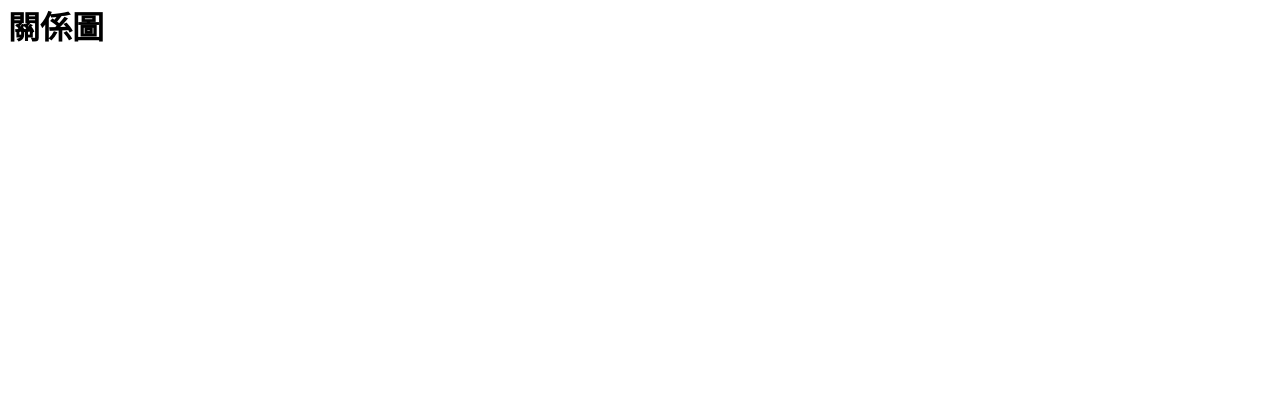
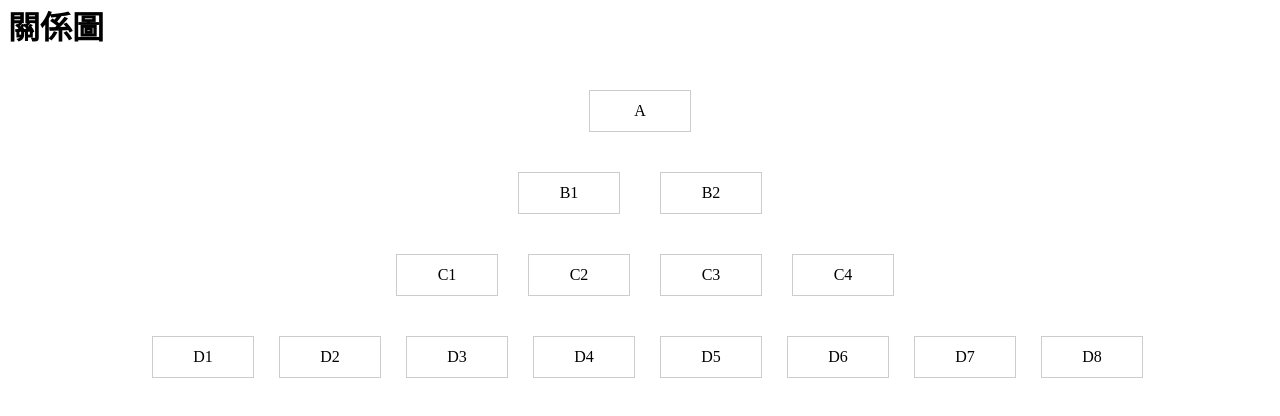
Before and after one commit to chenyunhsin/InsuranceSystem, a Vue app in the folder insurance_system_frontend/: page /home in a window 1280 px wide. Shown: the part 194-610 px from the top of the page. Built offline with nearby package versions, Linux system fonts and the light colour scheme.

Commit message:
feat: 增加初版元件

```diff
--- a/insurance_system_frontend/src/components/PolicyPage.vue
+++ b/insurance_system_frontend/src/components/PolicyPage.vue
@@ -13,6 +13,38 @@
     </div>
     <div>
       <h1>關係圖</h1>
+    </div>
+    <div class="binary-tree">
+      <!-- 第一層 -->
+      <div class="level-1">
+        <div class="node">A</div>
+      </div>
+
+      <!-- 第二層 -->
+      <div class="level-2">
+        <div class="node">B1</div>
+        <div class="node">B2</div>
+      </div>
+
+      <!-- 第三層 -->
+      <div class="level-3">
+        <div class="node">C1</div>
+        <div class="node">C2</div>
+        <div class="node">C3</div>
+        <div class="node">C4</div>
+      </div>
+
+      <!-- 第四層 -->
+      <div class="level-4">
+        <div class="node">D1</div>
+        <div class="node">D2</div>
+        <div class="node">D3</div>
+        <div class="node">D4</div>
+        <div class="node">D5</div>
+        <div class="node">D6</div>
+        <div class="node">D7</div>
+        <div class="node">D8</div>
+      </div>
     </div>
   </div>
 </template>
@@ -51,6 +83,43 @@ export default {
 .query-form button {
   margin-left: 10px; /* Adjust the margin-left as needed */
 }
+.binary-tree {
+  display: flex;
+  flex-direction: column;
+  align-items: center;
+}
 
+.node {
+  width: 100px;
+  height: 40px;
+  border: 1px solid #ccc;
+  display: flex;
+  align-items: center;
+  justify-content: center;
+  margin: 20px;
+}
+
+/* 調整每一層的樣式 */
+.level-1 {
+  display: flex;
+}
+
+.level-2,
+.level-3,
+.level-4 {
+  display: flex;
+}
+
+.level-2 .node {
+  margin-right: 20px;
+}
+
+.level-3 .node {
+  margin-right: 10px;
+}
+
+.level-4 .node {
+  margin-right: 5px;
+}
 
 </style>
```
